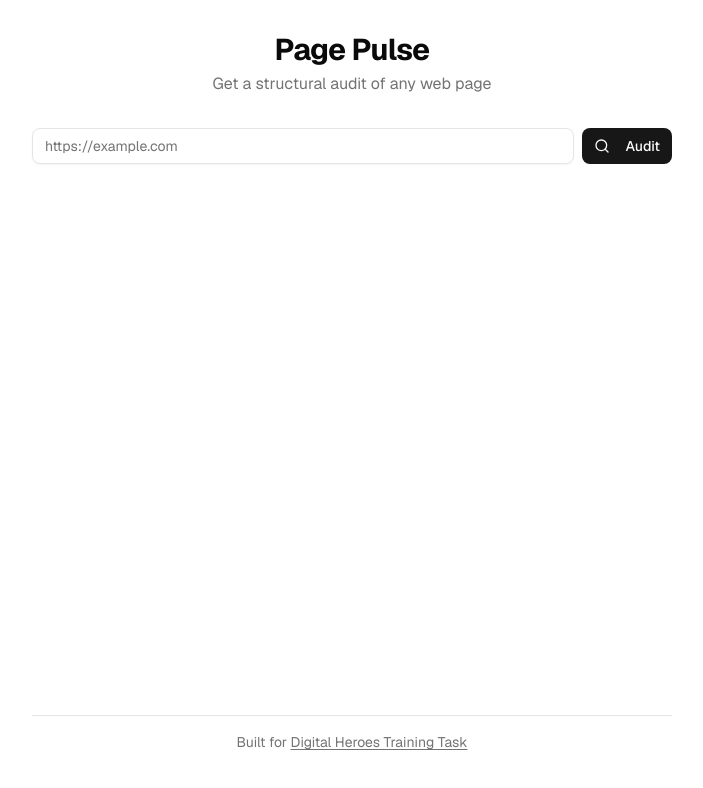
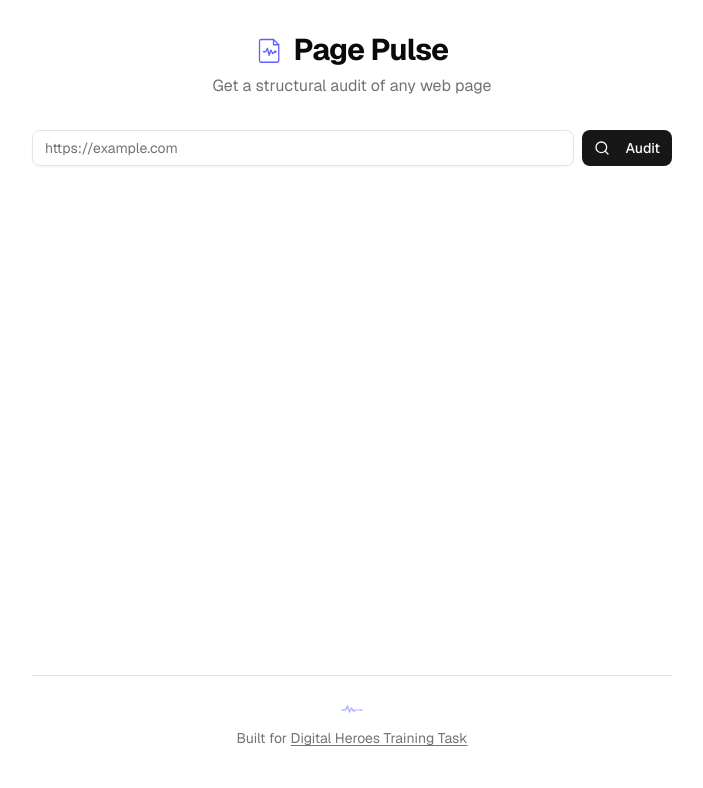
Before and after one commit to PREMRAJESH/Page-Pulse, a Next.js app: page / in a window 1280 px wide. Shown: the top 788 px of the page, without its empty margins (288-991 px from the left). Built offline with nearby package versions, Linux system fonts and the light colour scheme.

Commit message:
Add SVG logo (document+pulse) to header and decorative pulse to footer

```diff
--- a/app/page.tsx
+++ b/app/page.tsx
@@ -54,8 +54,25 @@ export default function Home() {
   return (
     <div className="mx-auto flex min-h-screen max-w-2xl flex-col px-4 py-8">
       <header className="mb-8 text-center">
-        <h1 className="text-3xl font-bold tracking-tight">Page Pulse</h1>
-        <p className="mt-1 text-muted-foreground">Get a structural audit of any web page</p>
+        <div className="flex items-center justify-center gap-2.5">
+          <svg
+            viewBox="0 0 32 32"
+            className="size-7 shrink-0 text-indigo-500"
+            fill="none"
+            stroke="currentColor"
+            strokeWidth="1.5"
+            strokeLinecap="round"
+            strokeLinejoin="round"
+            aria-hidden="true"
+          >
+            <path d="M6 4h14l6 6v18a2 2 0 0 1-2 2H6a2 2 0 0 1-2-2V6a2 2 0 0 1 2-2z" />
+            <path d="M20 4v6h6" />
+            <polyline points="8.5,18 11,18 13,14 15,22 17,16 19,20 22,18" />
+            <circle cx="22" cy="18" r="1.5" fill="currentColor" stroke="none" />
+          </svg>
+          <h1 className="text-3xl font-bold tracking-tight">Page Pulse</h1>
+        </div>
+        <p className="mt-1.5 text-muted-foreground">Get a structural audit of any web page</p>
       </header>
 
       <main className="flex-1 space-y-6">
--- a/components/layout/Footer.tsx
+++ b/components/layout/Footer.tsx
@@ -2,7 +2,21 @@ import Link from 'next/link'
 
 export function Footer() {
   return (
-    <footer className="mt-auto border-t py-4 text-center text-sm text-muted-foreground">
+    <footer className="mt-auto border-t py-5 text-center text-sm text-muted-foreground">
+      <svg
+        viewBox="0 0 24 12"
+        className="mx-auto mb-2 size-6 text-indigo-400/60"
+        fill="none"
+        stroke="currentColor"
+        strokeWidth="1.5"
+        strokeLinecap="round"
+        strokeLinejoin="round"
+        aria-hidden="true"
+      >
+        <polyline points="2,8 5.5,8 7.5,4 9.5,10 11.5,6 13.5,9 16,8" />
+        <path d="M20 8h2" />
+        <path d="M18 8h.5" />
+      </svg>
       Built for{' '}
       <Link
         href="https://digitalheroesco.com"
```
